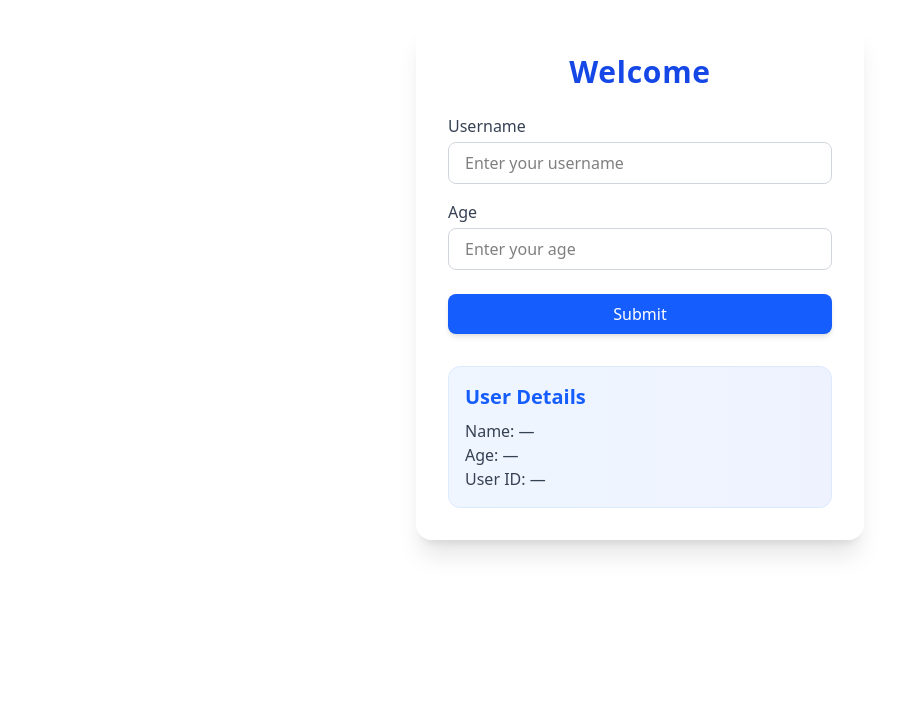
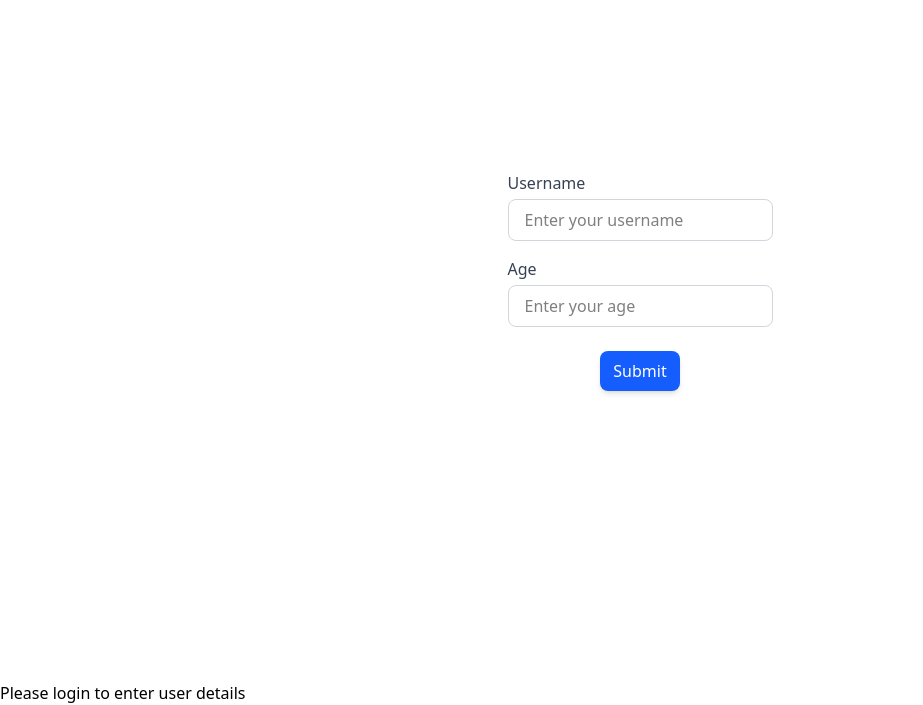
Before and after one commit to chathurangi-dulsara/my-react-app, a React (Vite) app: page / in a window 1280 px wide. Shown: the part 119-824 px from the top of the page, without its empty margins (0-923 px from the left). Before the commit the page ends 800 px from the top, so only its background shows below. Built offline with nearby package versions, Linux system fonts and the light colour scheme.

Commit message:
feat: integrate UserActivity and UserInput components into App, update context usage in Login component✅

```diff
--- a/src/App.jsx
+++ b/src/App.jsx
@@ -3,12 +3,17 @@ import { BrowserRouter, Routes, Route } from 'react-router-dom';
 import UseRef from './Components/UseRef'
 import UserAuth from './Context/useContext';
 import Login from './Components/Login';
+import { UserActivity } from './Context/userActivity';
+import UserInput from './Components/userInput';
 
 function App() {
   return (
     <>
     {<UserAuth>
+      <UserActivity>
       <Login/>
+      <UserInput/>
+      </UserActivity>
       </UserAuth>}
     {/* <BrowserRouter>
 
--- a/src/Components/Login.jsx
+++ b/src/Components/Login.jsx
@@ -1,57 +1,56 @@
 import { useContext, useRef } from "react";
-import { userData } from "../Context/useContext";
+import { userData1 } from "../Context/useContext";
 import HandleSubmit from "../Utils/userValidate";
 
 export default function Login() {
-  const { userDetails, setUserDetails } = useContext(userData);
+  const { userDetails, setUserDetails } = useContext(userData1);
   const usernameRef = useRef();
   const ageRef = useRef();
 
   return (
+
     <div className="flex flex-col items-center justify-center min-h-screen">
+      {userDetails.userId ? (
+
         <div className="bg-white/80 backdrop-blur-lg shadow-xl rounded-2xl p-8 w-full max-w-md transition-transform transform hover:scale-[1.02]">
           <h1 className="text-3xl font-semibold text-center text-blue-700 mb-6 tracking-wide">
-          Welcome
+            Welcome User logged in : {userDetails.userId}
           </h1>
 
+          <h2 className="text-xl font-semibold text-blue-600 mb-2">User Details</h2>
+              <p className="text-gray-700"><span className="font-medium">Name:</span> {userDetails.name || "—"}</p>
+              <p className="text-gray-700"><span className="font-medium">Age:</span> {userDetails.age || "—"}</p>
+            <p className="text-gray-700"><span className="font-medium">User ID:</span> {userDetails.userId || "—"}</p>
 
-        <label className="flex flex-col mb-4">
+        </div>
+      ) : (
+
+          <>
+          <div className="flex flex-col items-center justify-center min-h-screen">
+          <label className="flex flex-col mb-4 ">
             <span className="text-gray-700 font-medium mb-1">Username</span>
             <input
               type="text"
               ref={usernameRef}
               placeholder="Enter your username"
-            className="border border-gray-300 rounded-lg px-4 py-2 focus:outline-none focus:ring-2 focus:ring-blue-400 transition-all"
-          />
-        </label>
-
-
-        <label className="flex flex-col mb-4">
+              className="border border-gray-300 rounded-lg px-4 py-2 focus:outline-none focus:ring-2 focus:ring-blue-400 transition-all" />
+          </label><label className="flex flex-col mb-4">
               <span className="text-gray-700 font-medium mb-1">Age</span>
               <input
-            type="text"
+                type="number"
                 ref={ageRef}
                 placeholder="Enter your age"
-            className="border border-gray-300 rounded-lg px-4 py-2 focus:outline-none focus:ring-2 focus:ring-blue-400 transition-all"
-          />
-        </label>
-
-
-        <button
+                className="border border-gray-300 rounded-lg px-4 py-2 focus:outline-none focus:ring-2 focus:ring-blue-400 transition-all" />
+            </label><button
               onClick={() => HandleSubmit(usernameRef, ageRef, setUserDetails)}
-          className="w-full mt-2 bg-blue-600 text-white font-medium py-2 rounded-lg shadow-md hover:bg-blue-700 hover:shadow-lg active:scale-95 transition-all"
+              className="w-20 mt-2 bg-blue-600 text-white font-medium py-2 rounded-lg shadow-md hover:bg-blue-700 hover:shadow-lg active:scale-95 transition-all"
             >
               Submit
             </button>
+            </div>
+          </>
+      )}
+    </div>
 
-
-        <div className="mt-8 p-4 rounded-xl bg-gradient-to-r from-blue-50 to-indigo-50 border border-blue-100">
-          <h2 className="text-xl font-semibold text-blue-600 mb-2">User Details</h2>
-          <p className="text-gray-700"><span className="font-medium">Name:</span> {userDetails.name || "—"}</p>
-          <p className="text-gray-700"><span className="font-medium">Age:</span> {userDetails.age || "—"}</p>
-          <p className="text-gray-700"><span className="font-medium">User ID:</span> {userDetails.userId || "—"}</p>
-        </div>
-      </div>
-    </div>
   );
 }
--- /dev/null
+++ b/src/Components/userInput.jsx
@@ -0,0 +1,44 @@
+import { useContext,useRef } from "react";
+import { userDataaa } from "../Context/userActivity";
+import { userData1 } from "../Context/useContext";
+import Login from "./Login";
+
+export default function UserInput() {
+
+ const { userInfo, setUserInfo } = useContext(userDataaa);
+ const { userDetails } = useContext(userData1);
+
+
+  const imageRef = useRef();
+  const emailRef = useRef();
+  const cityRef = useRef();
+  const positionRef = useRef();
+
+  const handleSubmit = () => {
+    setUserInfo((pre) => ({
+      ...pre,
+      image: imageRef.current.value,
+      email: emailRef.current.value,
+      city: cityRef.current.value,
+      position: positionRef.current.value,
+    }));
+  };
+
+  return (
+    <div>
+      {userDetails.userId?(
+        <div>
+            <div>
+          <input type="text" placeholder="Image URL" ref={imageRef} />
+          <input type="text" placeholder="Email" ref={emailRef} />
+          <input type="text" placeholder="City" ref={cityRef} />
+          <input type="text" placeholder="Position" ref={positionRef} />
+          <button onClick={handleSubmit}>Submit</button>
+        </div>
+        </div>
+      ):(
+       <div>Please login to enter user details</div>
+      )}
+    </div>
+  );
+}
--- a/src/Context/useContext.jsx
+++ b/src/Context/useContext.jsx
@@ -1,6 +1,6 @@
 import { createContext, useState } from "react";
 
-export const userData = createContext({})
+export const userData1 = createContext({})
 
 
 const UserAuth = ({children}) => {
@@ -13,8 +13,8 @@ const UserAuth = ({children}) => {
 
 return(
     <div>
-        <userData.Provider value={{userDetails,setUserDetails}}>{children}
-        </userData.Provider>
+        <userData1.Provider value={{userDetails,setUserDetails}}>{children}
+        </userData1.Provider>
     </div>
 )
 }
--- /dev/null
+++ b/src/Context/userActivity.jsx
@@ -0,0 +1,19 @@
+import { createContext, useState } from "react";
+
+export const userDataaa = createContext({})
+
+export const UserActivity=({children})=>{
+    const[userInfo,setUserInfo]=useState({
+        image:"",
+        email:"",
+        city:" ",
+        position:""
+    })
+
+
+    return (
+        <userDataaa.Provider value={{userInfo,setUserInfo}}>
+            {children}
+        </userDataaa.Provider>
+    )
+}
```
Lines whose indentation alone changed are shown as unchanged.
